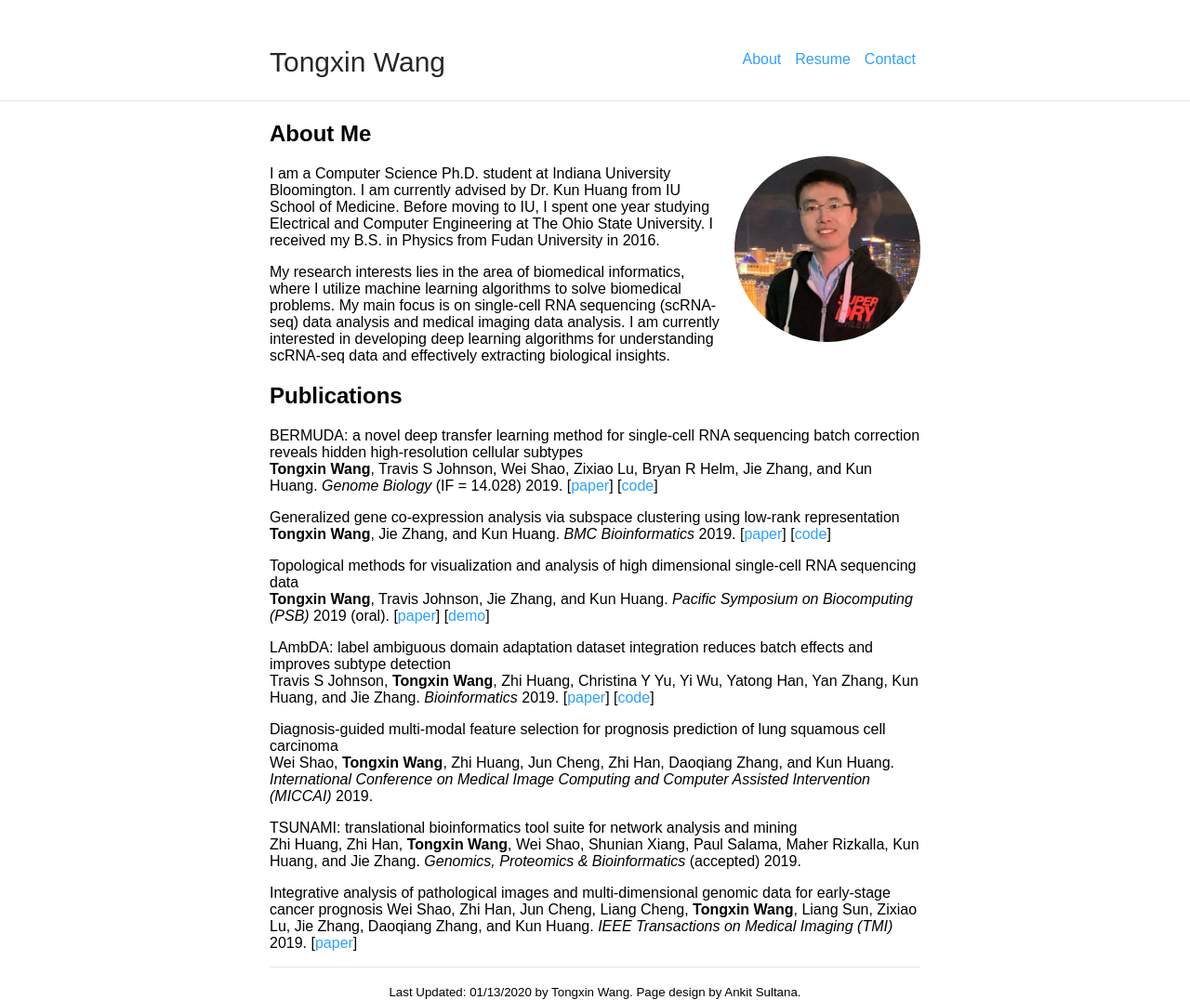
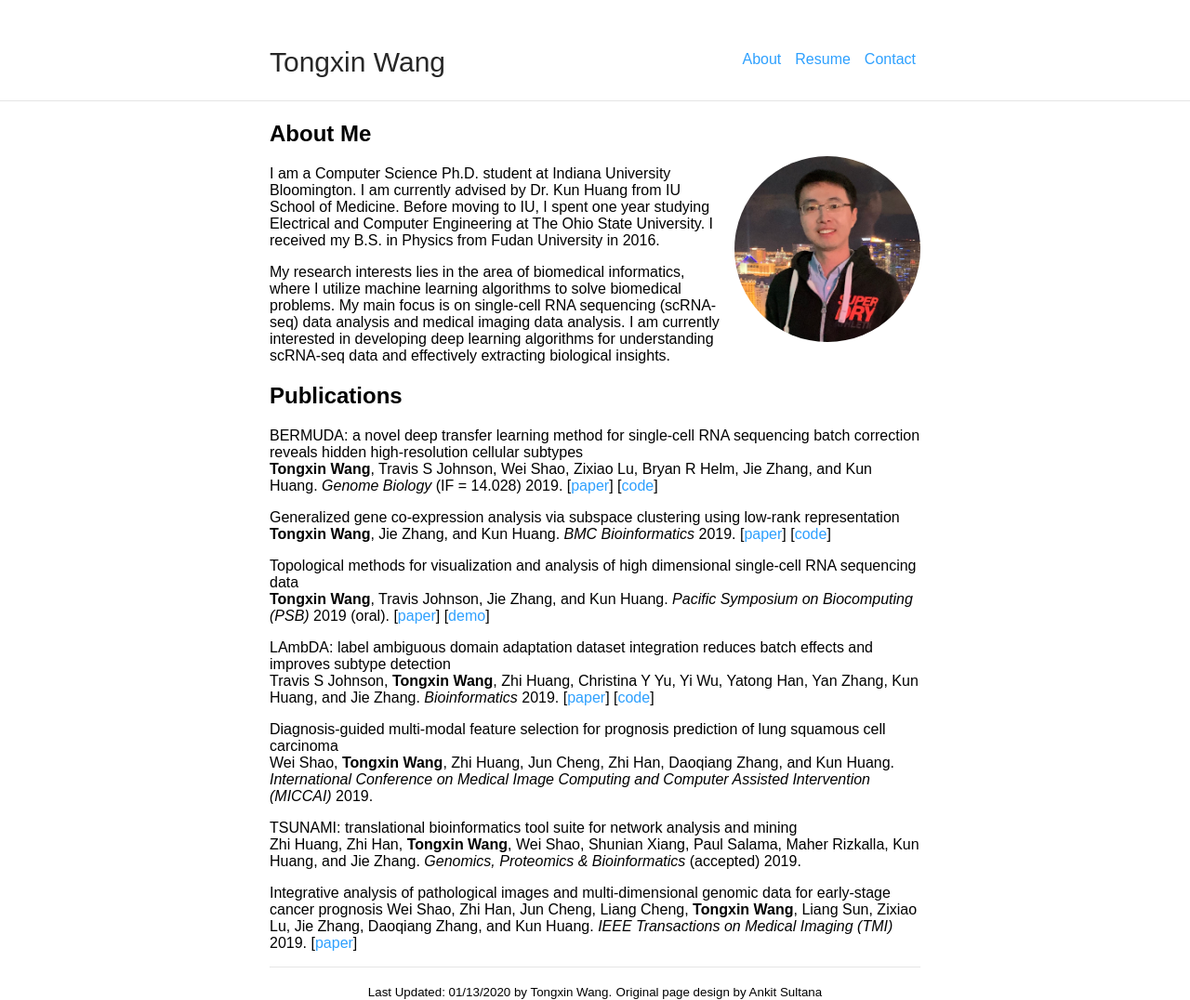
Before and after one commit to txWang/txWang.github.io, a Jekyll site: the page built from index.md, in a window 1280 px wide. Shown: the whole page at 93% size. Built offline with Jekyll 4.4.1, drawn with Linux system fonts in a browser that asks for light colours; our own code applies the rules of GitHub Pages for plain Markdown files; part of the change alters nothing that is shown.

```diff
--- a/_config.yml
+++ b/_config.yml
@@ -7,8 +7,8 @@ markdown: kramdown
 tracking_id: #
 
 footer: yes
-footer_url: "https://txwang.github.io"
-footer_text: "Last Updated: 01/13/2020 by Tongxin Wang. Page design by Ankit Sultana."
+footer_url: "https://txwang.github.io/"
+footer_text: "Last Updated: 01/13/2020 by Tongxin Wang."
 
 sass:
     style: compressed
--- a/_layouts/default.html
+++ b/_layouts/default.html
@@ -83,6 +83,7 @@
 					<hr />
 					<p style="text-align: center; margin-bottom: 10px">
 					<a href="{{ site.footer_url }}" style="color: black"><small>{{ site.footer_text }}</small></a>
+                    <a href="https://github.com/ankitsultana" style="color: black"><small>Original page design by Ankit Sultana</small></a>
 					</p>
 				{% endif %}
             </div>
```
